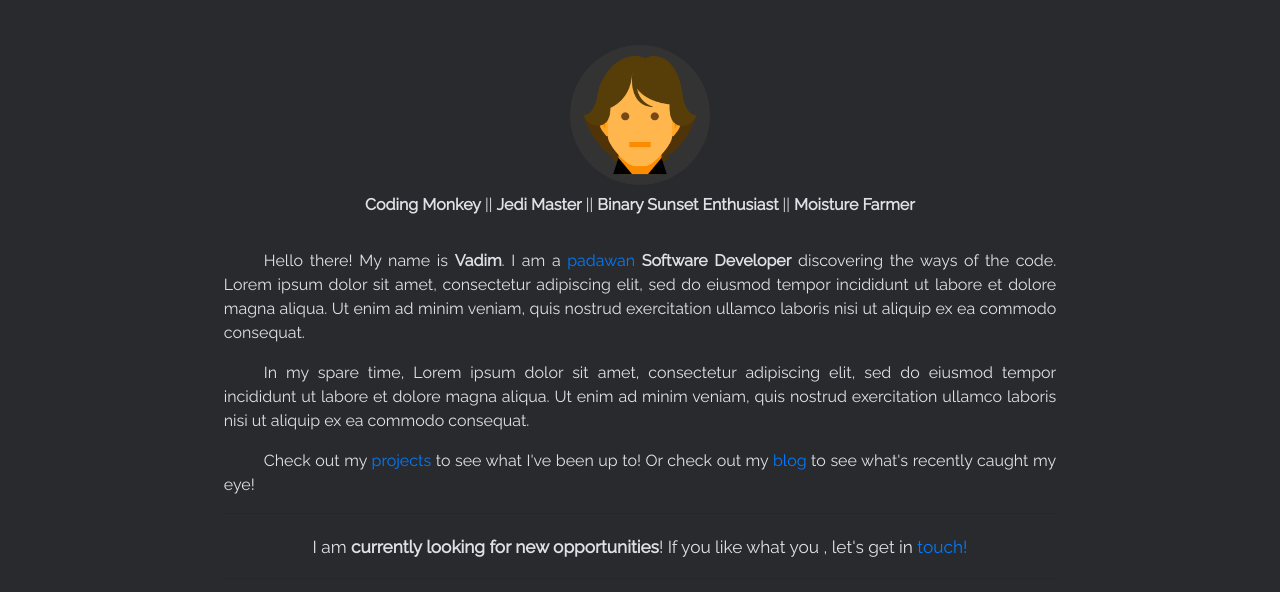
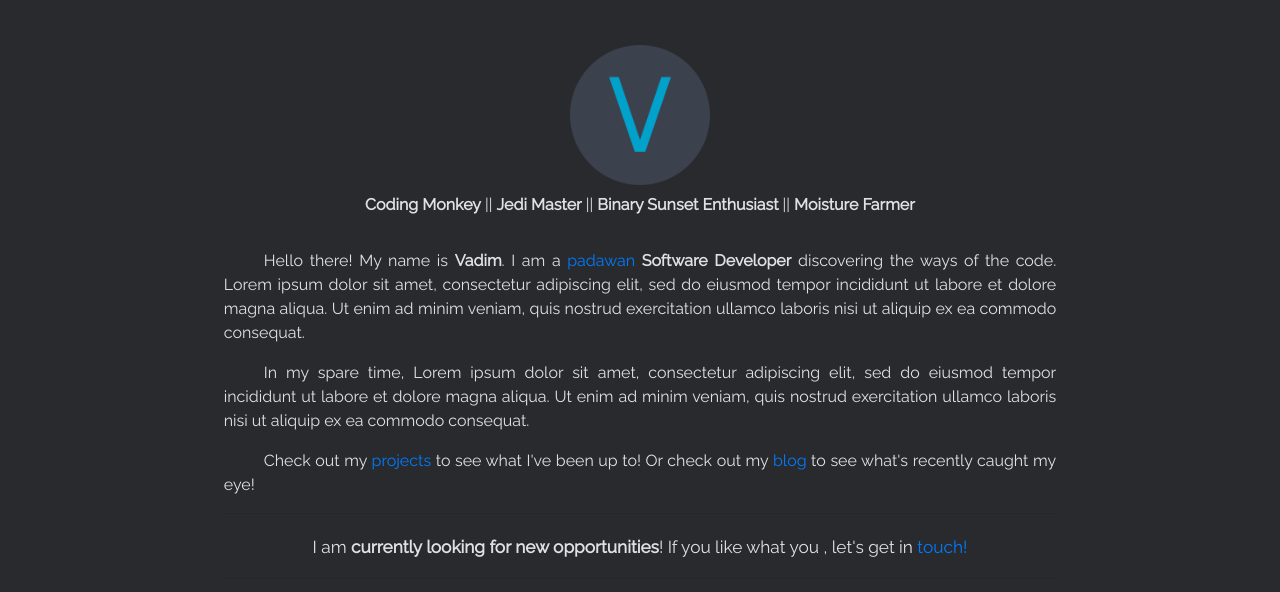
Before and after one commit to v-glb/v-glb.github.io, a Gatsby site: page /about in a window 1280 px wide. Shown: the part 171-763 px from the top of the page. Built offline with nearby package versions, Linux system fonts and the light colour scheme; Gatsby itself is replaced by a stand-in of ours.

Commit message:
Add v-circle as placeholder

```diff
--- a/src/pages/about.js
+++ b/src/pages/about.js
@@ -36,7 +36,9 @@ export default ({ data }) => {
           rounded
           width="140"
           height="140"
-          src={`../../icons/luke-${toString()}.png`}
+          // TODO: Replace with v-icon
+          // src={`../../icons/luke-${toString()}.png`}
+          src={`../../icons/v-circle.png`}
           alt={firstName}
         />
         <article className="w-75 m-auto pt-2 text-justify">
```
Also changed, not shown: static/icons/v-circle.png (added).
